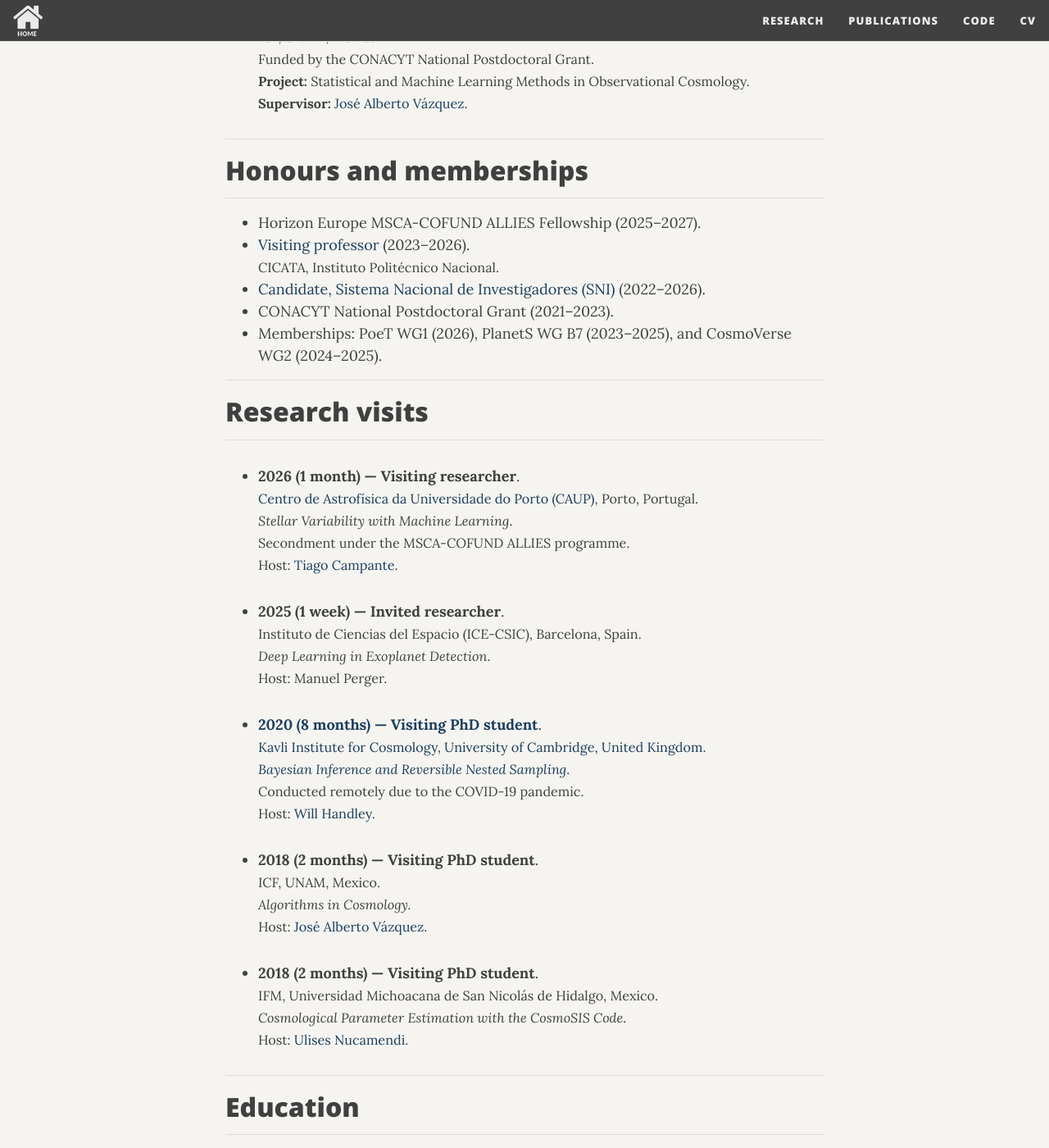
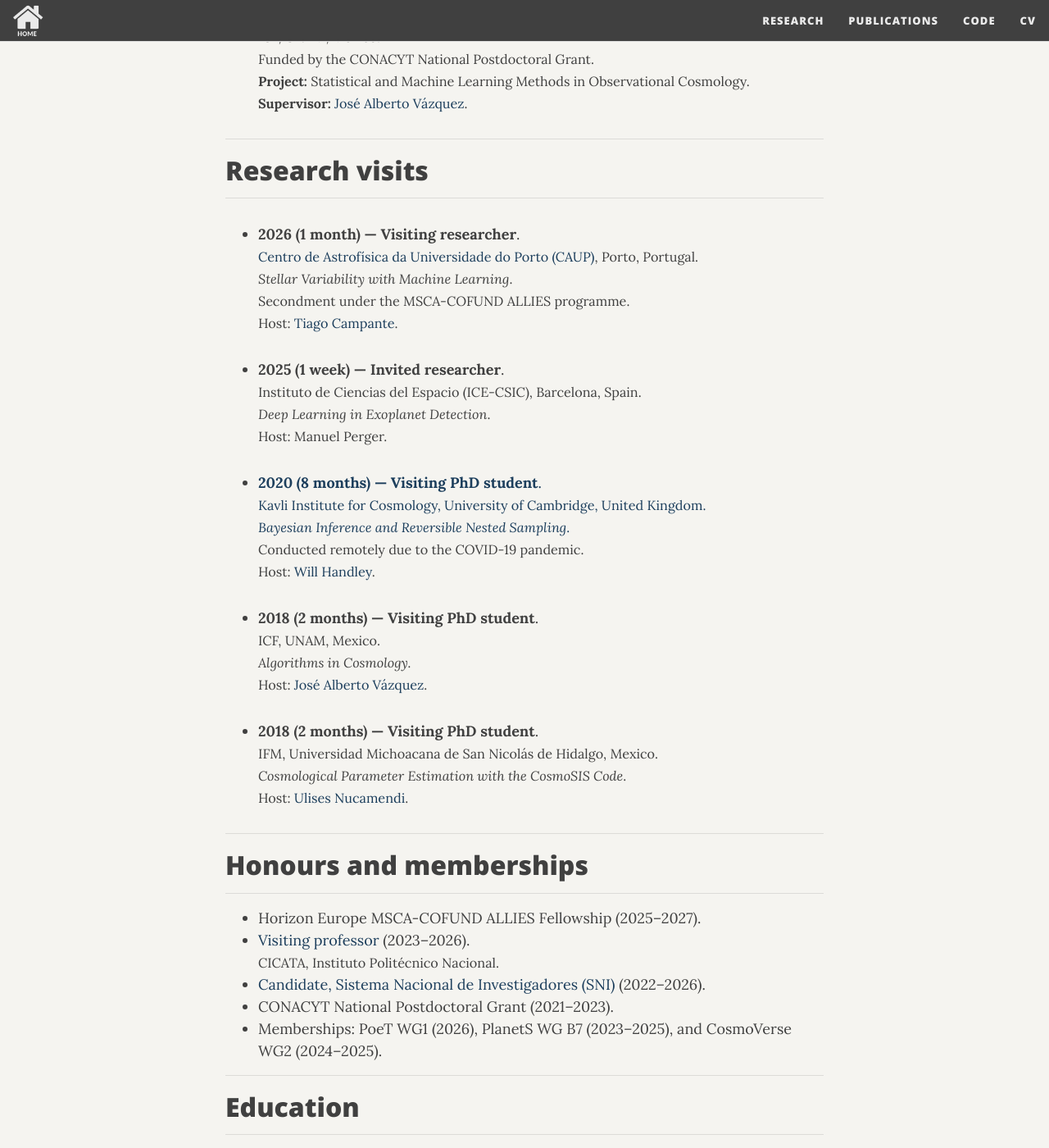
Before and after one commit to igomezv/igomezv.github.io, a Jekyll site: the page built from cv.md, in a window 1280 px wide and 1400 px high, scrolled down 1056 px. Shown: the whole window at 82% size. Built offline with Jekyll 4.4.1, drawn with Linux system fonts in a browser that asks for light colours; nearby versions of some CDN libraries; comment, search, counter and statistics services are not loaded; part of the change alters nothing that is shown; some of the changed text lies outside the part shown.

Commit message:
reordering

```diff
--- a/cv.md
+++ b/cv.md
@@ -4,10 +4,9 @@ title: CV
 ---
 
 
-
 - [Research positions](#research-positions)
+- [Research visits](#research-visits)
 - [Honours and memberships](#honors-and-memberships)
-- [Research visits](#research-visits)
 - [Education](#education)
 - [Observational experience](#observational-experience)
 - [Scientific service](#scientific-service)
@@ -45,24 +44,9 @@ Funded by the CONACYT National Postdoctoral Grant. <br>
 
 
 ---
-# Honours and memberships
-{: #honors-and-memberships }
-
----
-
-- Horizon Europe MSCA-COFUND ALLIES Fellowship (2025–2027).
-- [Visiting professor](https://www.dropbox.com/scl/fi/pmdukb9y42k9rjyaac03o/17341-EA-23-Isidro-G-mez-Vargas.pdf?rlkey=zl6nn6tbnz5f5xd7u6ltnumvb&dl=0) (2023–2026). <br>
-<span class="publication-contributions" markdown="span">CICATA, Instituto Politécnico Nacional.</span>
-- [Candidate, Sistema Nacional de Investigadores (SNI)](https://www.dropbox.com/scl/fi/wmg5pioxeaqgnh7gfzwtw/SNI_distincion.pdf?rlkey=8zjrzu1r9p382g98eaevdi579&dl=0) (2022–2026).
-- CONACYT National Postdoctoral Grant (2021–2023).
-- Memberships: PoeT WG1 (2026), PlanetS WG B7 (2023–2025), and CosmoVerse WG2 (2024–2025).
-
-
----
 # Research visits
 
 ---
-
 
 - **2026 (1 month) — Visiting researcher**. <br>
 <span class="publication-contributions" markdown="span">[Centro de Astrofísica da Universidade do Porto (CAUP)](https://astro.up.pt/caup/index.php?WID=133&CID=1&year=2026&Lang=uk), Porto, Portugal. <br>
@@ -90,6 +74,20 @@ Host: [José Alberto Vázquez](https://www.fis.unam.mx/~javazquez/).</span>
 <span class="publication-contributions" markdown="span">IFM, Universidad Michoacana de San Nicolás de Hidalgo, Mexico. <br>
 *Cosmological Parameter Estimation with the CosmoSIS Code*. <br>
 Host: [Ulises Nucamendi](https://pcif.fismat.umich.mx/dcif/comunidad/nucleo-academico-basico/perfil/ulises-nucamendi/).</span>
+
+
+---
+# Honours and memberships
+{: #honors-and-memberships }
+
+---
+
+- Horizon Europe MSCA-COFUND ALLIES Fellowship (2025–2027).
+- [Visiting professor](https://www.dropbox.com/scl/fi/pmdukb9y42k9rjyaac03o/17341-EA-23-Isidro-G-mez-Vargas.pdf?rlkey=zl6nn6tbnz5f5xd7u6ltnumvb&dl=0) (2023–2026). <br>
+<span class="publication-contributions" markdown="span">CICATA, Instituto Politécnico Nacional.</span>
+- [Candidate, Sistema Nacional de Investigadores (SNI)](https://www.dropbox.com/scl/fi/wmg5pioxeaqgnh7gfzwtw/SNI_distincion.pdf?rlkey=8zjrzu1r9p382g98eaevdi579&dl=0) (2022–2026).
+- CONACYT National Postdoctoral Grant (2021–2023).
+- Memberships: PoeT WG1 (2026), PlanetS WG B7 (2023–2025), and CosmoVerse WG2 (2024–2025).
 
 
 ---
```
